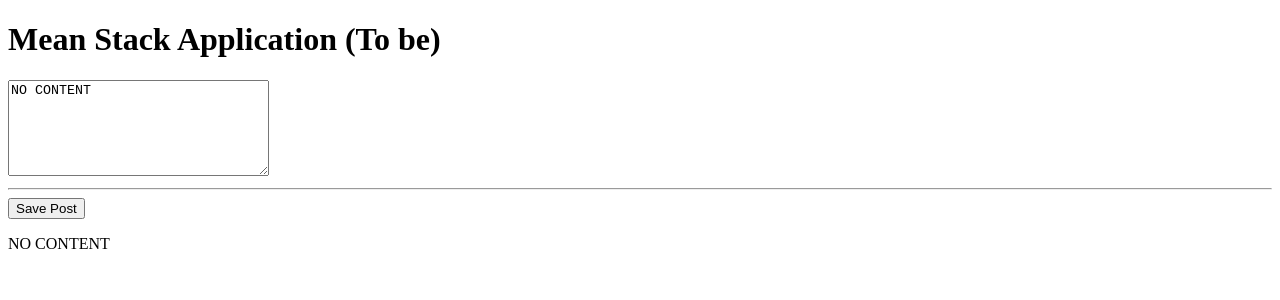
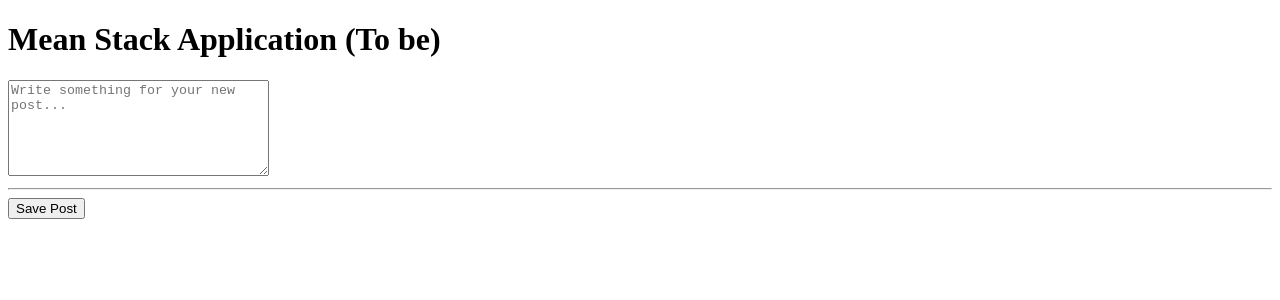
Before and after one commit to Ammaraly/Angular, an Angular app in the folder mean-stack/: page / in a window 1280 px wide. Shown: the top 300 px of the page. Built offline with nearby package versions, Linux system fonts and the light colour scheme.

Commit message:
Added two way binding and default placeholder text

```diff
--- a/mean-stack/src/app/app.module.ts
+++ b/mean-stack/src/app/app.module.ts
@@ -1,4 +1,5 @@
 import { NgModule } from '@angular/core';
+import { FormsModule } from '@angular/forms';
 import { BrowserModule } from '@angular/platform-browser';
 
 import { AppComponent } from './app.component';
@@ -10,7 +11,8 @@ import { PostsCreateComponent } from './posts/posts-create/posts-create.componen
     PostsCreateComponent
   ],
   imports: [
-    BrowserModule
+    BrowserModule,
+    FormsModule
   ],
   providers: [],
   bootstrap: [AppComponent]
--- a/mean-stack/src/app/posts/posts-create/posts-create.component.html
+++ b/mean-stack/src/app/posts/posts-create/posts-create.component.html
@@ -1,4 +1,4 @@
-<textarea cols="30" rows="6" [value]="newPost"></textarea>
+<textarea cols="30" rows="6" [placeholder]="DEFAULT_PLACEHOLDER" [(ngModel)]="postInput"></textarea>
 <hr>
 <button (click)="onSavePost()">Save Post</button>
-<p>{{newPost}}</p>
+<p>{{postContent}}</p>
--- a/mean-stack/src/app/posts/posts-create/posts-create.component.ts
+++ b/mean-stack/src/app/posts/posts-create/posts-create.component.ts
@@ -6,11 +6,13 @@ import { Component, OnInit } from '@angular/core';
   styleUrls: ['./posts-create.component.css']
 })
 export class PostsCreateComponent {
-  newPost = "NO CONTENT"
+  DEFAULT_PLACEHOLDER = "Write something for your new post..."
+  postContent: string = '';
+  postInput: string = '';
   constructor() { }
 
   onSavePost() {
-    console.log("Post Saved!");
+    this.postContent = this.postInput
   }
 
 }
```
